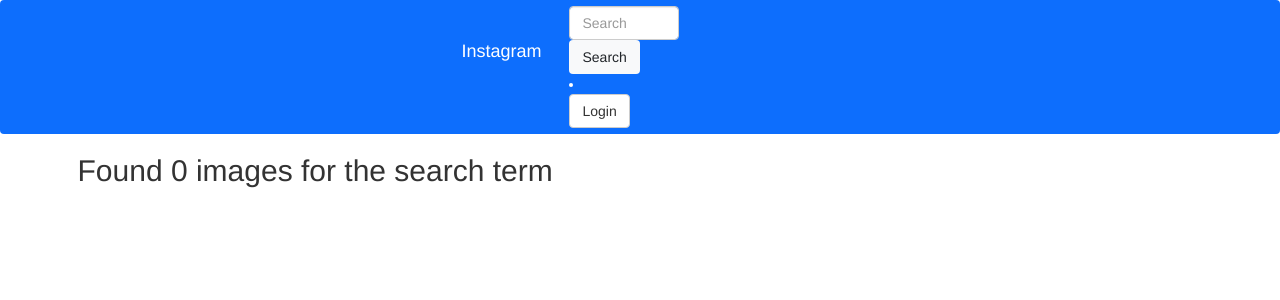
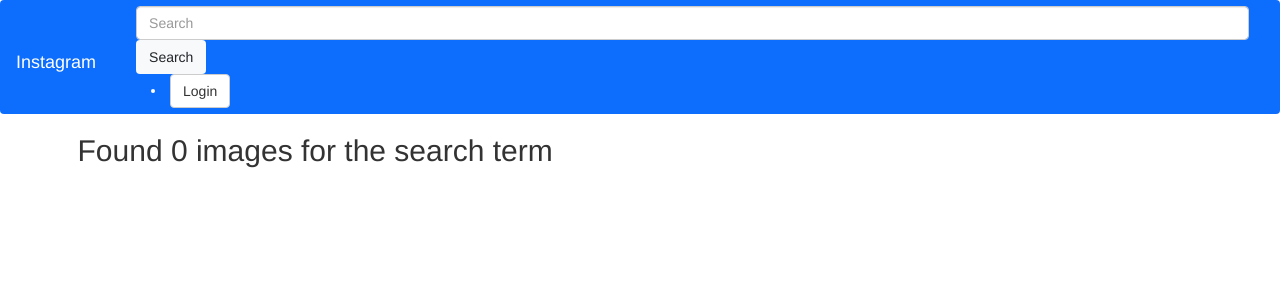
Before and after one commit to david-njungo/Photo-app, a Django app: template igapp/templates/search.html in a window 1280 px wide. Shown: the top 300 px of the page. Run offline with Django 3.2, Linux system fonts and the light colour scheme; the template is opened without the code that fills it, so the values that code supplies are empty; some libraries are stand-ins or nearby versions.

Commit message:
add search urls

```diff
--- a/igapp/templates/navbar.html
+++ b/igapp/templates/navbar.html
@@ -1,17 +1,12 @@
 <nav class="navbar navbar-expand-lg navbar-dark bg-primary">
     <div class="container-fluid">
-      <div class="row">
-      <div class="col-3">
       <h1 class="navbar-brand" >Instagram</h1>
-      </div>
-      <div class="col-5">
       <div class="collapse navbar-collapse" id="navbarSupportedContent">
         <form class="d">
           <input class="form-control" type="search" placeholder="Search" aria-label="Search">
           <button class="btn bg-light" type="submit">Search</button>
         </form>
-      </div>
-        <div class="col-4 col-sm-6 col-md-6">
+        <div class="col-sm-6 col-md-6">
           {% if user.is_authenticated %}
           <ul>
             <li class="dropdown">
@@ -39,5 +34,4 @@
         </div>
       </div>
     </div>
-  </div>
   </nav>
--- a/igapp/urls.py
+++ b/igapp/urls.py
@@ -4,7 +4,8 @@ from django.conf import settings
 from django.conf.urls.static import static
 
 urlpatterns=[
-    url('',views.home,name ='home')
+    url('',views.home,name ='home'),
+    url(r'^search/', views.search_results, name='search_results'),
 ]
 if settings.DEBUG:
     urlpatterns+= static(settings.MEDIA_URL, document_root = settings.MEDIA_ROOT)
```
